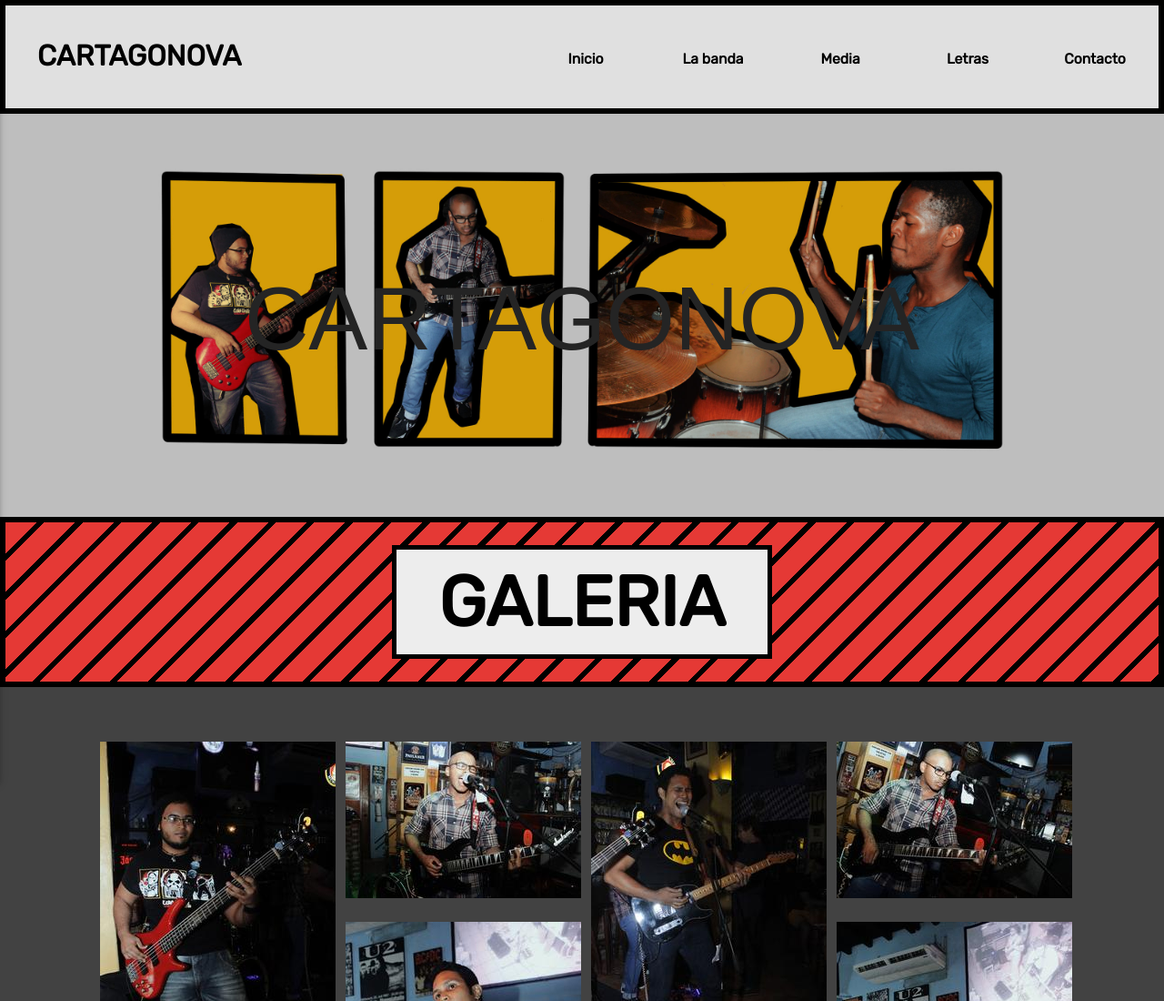
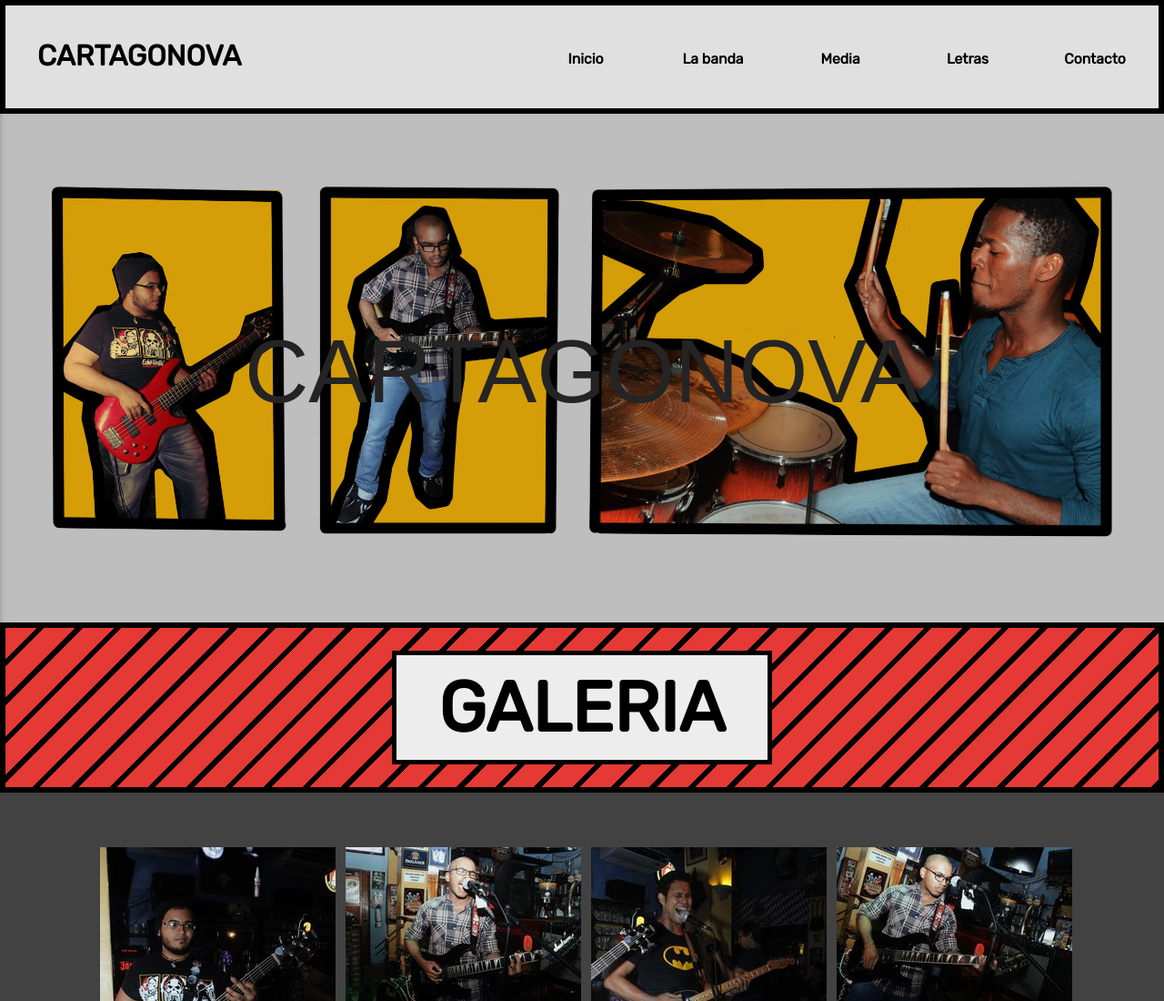
Before and after one commit to maruzu/Cartagonova, a plain HTML site: page galeria.html in a window 1280 px wide. Shown: the top 1100 px of the page at 91% size. Drawn offline with Linux system fonts and the light colour scheme.

Commit message:
sliders update

```diff
--- a/css/slider.css
+++ b/css/slider.css
@@ -1,5 +1,5 @@
 .grid__item {
-    min-height: 444px;
+    min-height: 560px;
     max-width: 100%;
     background: #DDD;
     margin-top: 60px;
```
